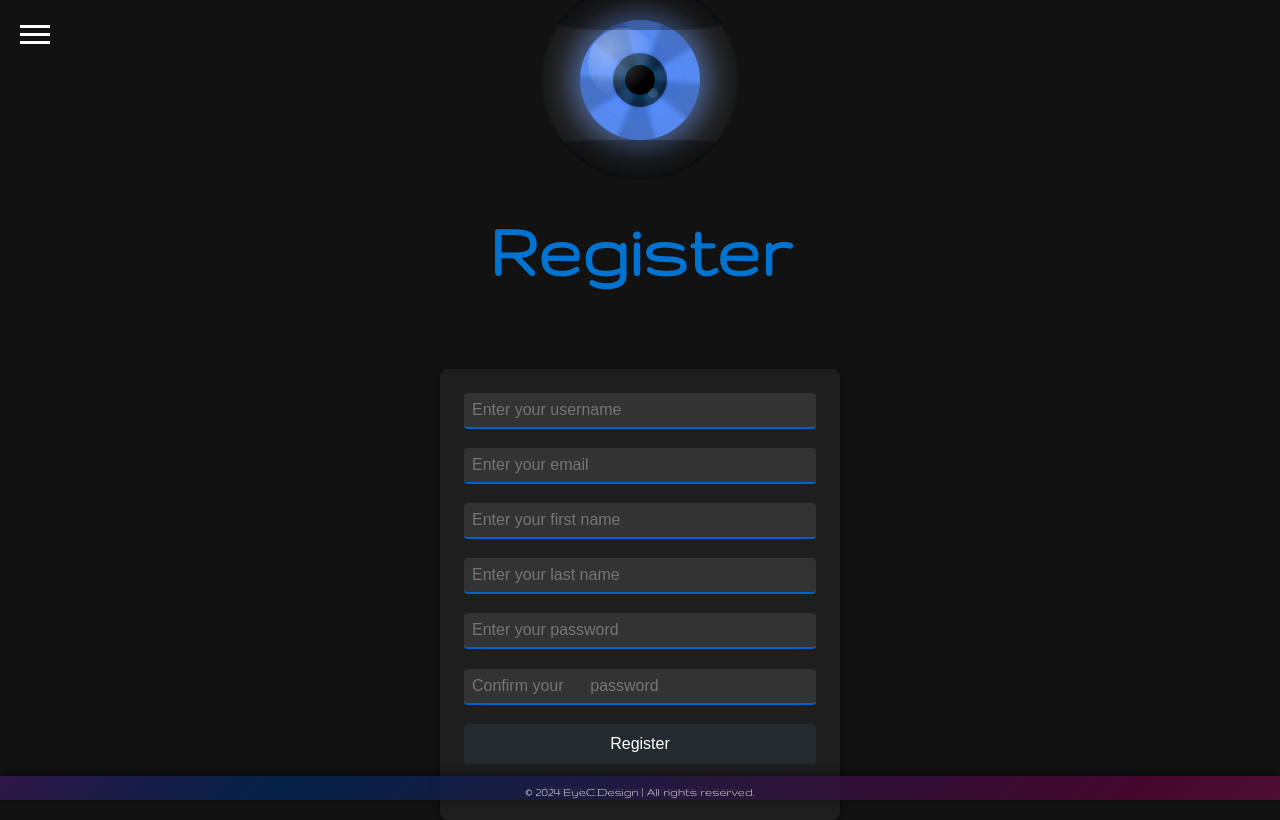
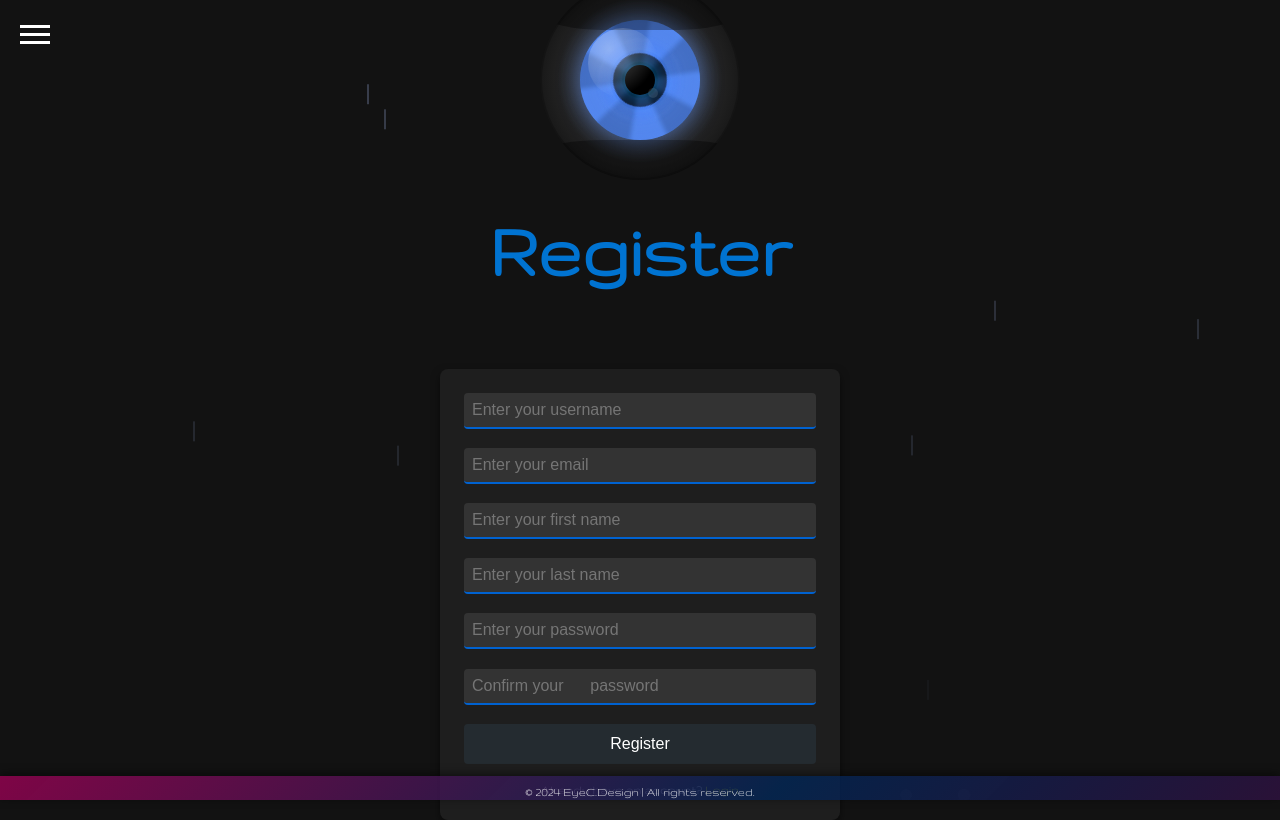
Before and after one commit to DomMinnich/Remote-Eye-Tracking-UX-Testing-Software, a Flask app: page /register in a window 1280 px wide. Run offline with Flask 3, Linux system fonts and the light colour scheme.

Commit message:
added rain because wth not lol

```diff
--- a/app/templates/login.html
+++ b/app/templates/login.html
@@ -21,6 +21,9 @@
     overflow: hidden;
   }
 </style>
+<div class="home-rain-container">
+  <div class="home-raindrops"></div>
+</div>
 
 <!-- Centered Container -->
 <div class="login-page">
--- a/app/templates/register.html
+++ b/app/templates/register.html
@@ -22,6 +22,9 @@
   }
 </style>
 
+<div class="home-rain-container">
+  <div class="home-raindrops"></div>
+</div>
 <div class="register-page">
   <!-- Animated Eye Container -->
   <div class="eye-container">
```
